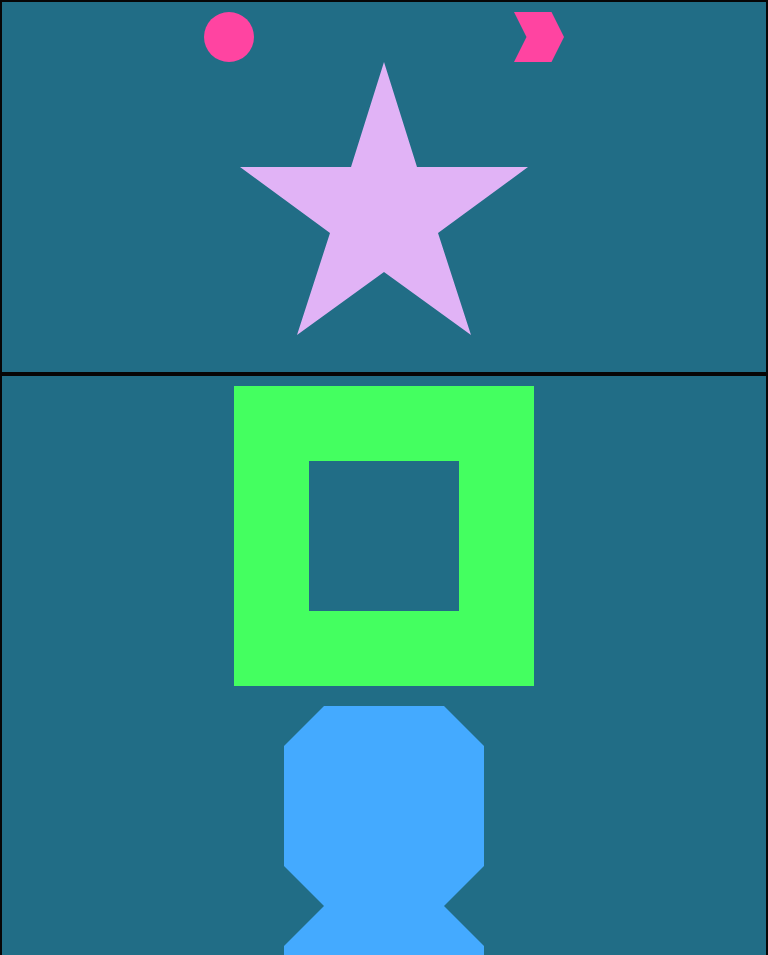
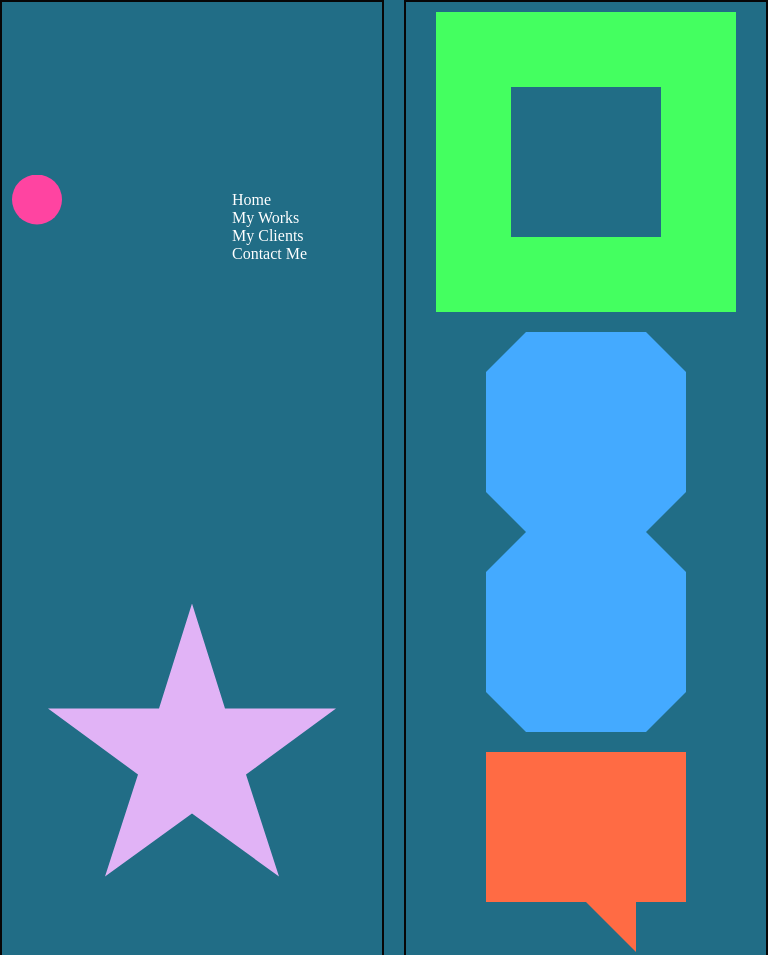
Before and after one commit to Malinka2021/myTabletView, a plain HTML site: page index.html in a window 768 px wide. Shown: the top 955 px of the page. Drawn offline with Linux system fonts and the light colour scheme.

Commit message:
hamb menu to page menu

```diff
--- a/css/style.css
+++ b/css/style.css
@@ -1,11 +1,7 @@
-html, body {
+body {
     margin: 0;
     padding: 0;
 }
-    margin: 0;
-    padding: 0;
-}
-
 .container {
     display: grid;
     gap: 20px;
@@ -86,4 +82,10 @@ html, body {
         grid-template-columns: repeat(2, 1fr);
         grid-template-rows: repeat(3, auto);
     }
+    .hamburger-menu {
+        display: none;
+    }
+    .page-menu {
+        list-style: none;
+    }
 }
--- a/index.html
+++ b/index.html
@@ -10,12 +10,14 @@
     <div class="container">
         <div class="header grid-item">
             <div class="menu">
-                <div class="logo">
-
-                </div>
-                <div class="hamburger-menu">
-
-                </div>
+                <div class="logo"></div>
+                <div class="hamburger-menu"></div>
+                <ul class="page-menu">
+                    <li>Home</li>
+                    <li>My Works</li>
+                    <li>My Clients</li>
+                    <li>Contact Me</li>
+                </ul>
             </div>
             <div class="star"></div>
         </div>
```
